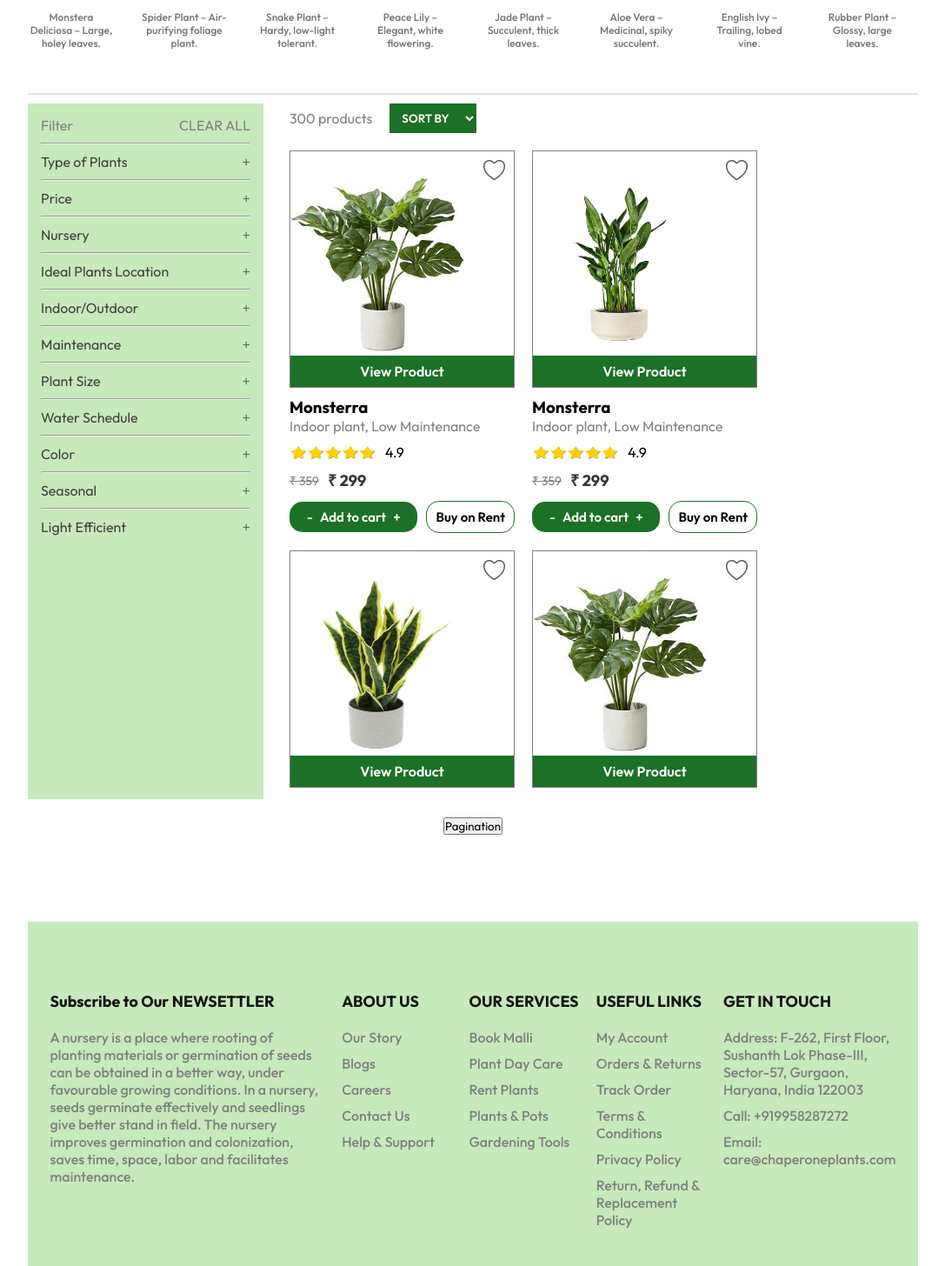
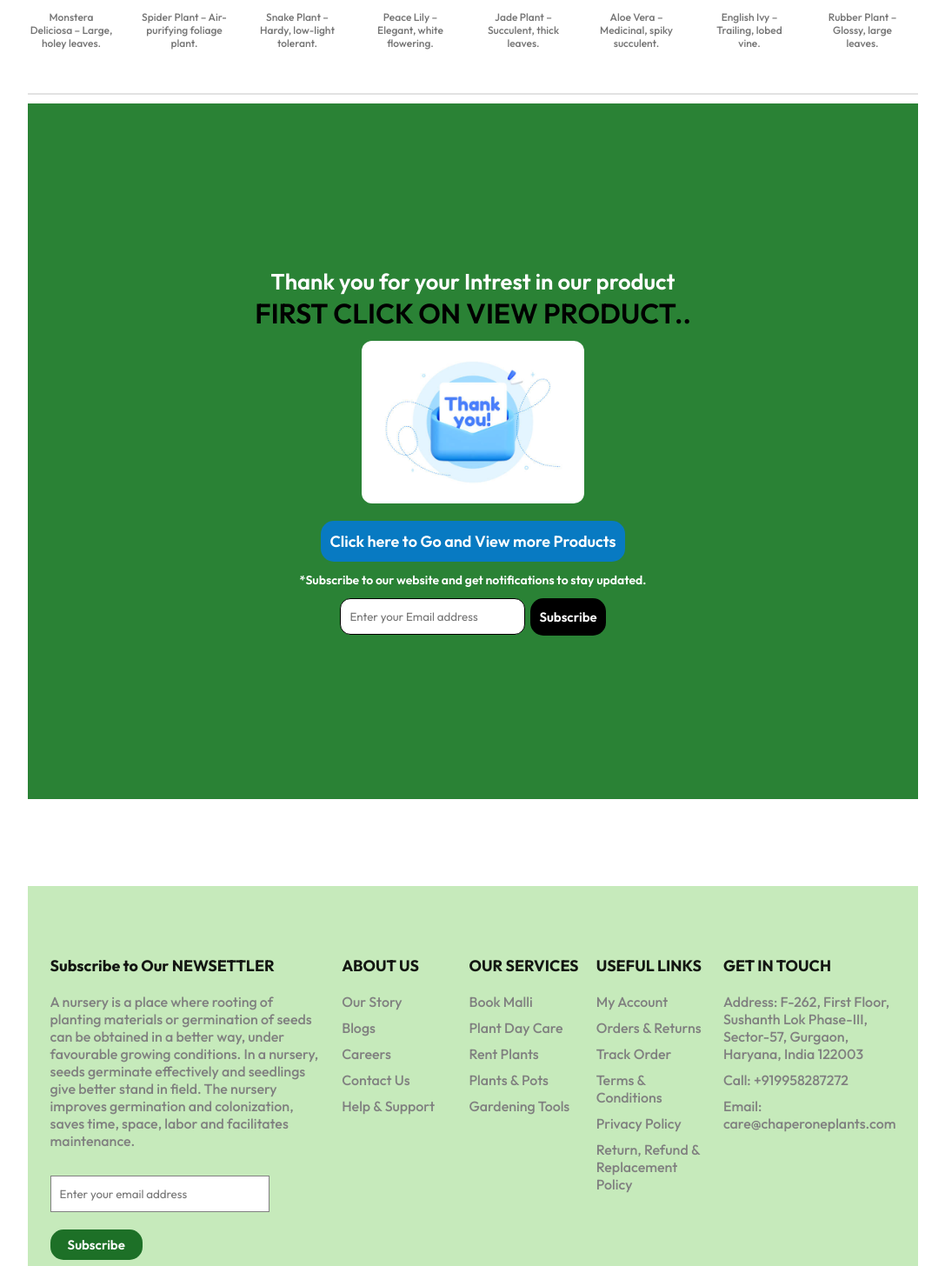
Before and after one commit to RupendraCHA/Easesmith_Assignment, a React (Vite) app in the folder E_Commerce_Listing_Page/: page /thankyou in a window 1280 px wide. Shown: the part 574-2030 px from the top of the page at 87% size, without its empty margins (96-1183 px from the left). Built offline with nearby package versions, Linux system fonts and the light colour scheme.

Commit message:
Adding Thankyou card

```diff
--- a/E_Commerce_Listing_Page/src/App.jsx
+++ b/E_Commerce_Listing_Page/src/App.jsx
@@ -1,13 +1,18 @@
 import React from 'react'
+import {Routes, Route} from 'react-router-dom'
 import Header from './components/Header/Header'
 import Footer from "./components/Footer/Footer.jsx"
 import ProductsListingPage from './components/ProductsListingPage/ProductsListingPage.jsx'
+import Thankyou from './components/ThankyouPage/Thankyou.jsx'
 
 const App = () => {
   return (
     <div className='app'>
       <Header/>
-      <ProductsListingPage/>
+      <Routes>
+        <Route exact path='/' element={<ProductsListingPage/>}></Route>
+        <Route exact path='/thankyou' element={<Thankyou/>}></Route>
+      </Routes>
       <Footer/>
     </div>
   )
--- a/E_Commerce_Listing_Page/src/components/Footer/Footer.css
+++ b/E_Commerce_Listing_Page/src/components/Footer/Footer.css
@@ -15,11 +15,30 @@
   color: black;
   opacity: 0.9;
 }
+.subscribe-button{
+  padding: 8px 20px;
+  background-color: #1d7027;
+  border: none;
+  cursor: pointer;
+  color: white;
+  display: flex;
+  align-items: center;
+  gap: 8px;
+  font-size: 15px;
+  font-weight: 600;
+  border-radius: 15px;
+}
 .footer-content {
   width: 100%;
   display: grid;
   grid-template-columns: 2.5fr 1fr 1fr 1fr 1fr;
   gap: 20px;
+}
+.footer-content-left input{
+  padding: 12px 10px;
+  width: 80%;
+  outline: none;
+  border: 1px solid grey;
 }
 .footer-content-left,
 .footer-content-center,
--- a/E_Commerce_Listing_Page/src/components/Footer/Footer.jsx
+++ b/E_Commerce_Listing_Page/src/components/Footer/Footer.jsx
@@ -13,6 +13,8 @@ const Footer = () => {
             under favourable growing conditions. In a nursery, seeds germinate effectively and seedlings give better stand in field.
             The nursery improves germination and colonization, saves time, space, labor and facilitates maintenance.
                     </p>
+                    <input type='email' placeholder='Enter your email address'/>
+                    <button className='subscribe-button'>Subscribe</button>
                 </div>
                 <div className='footer-content-center'>
                     <h2 className='section-heading'>ABOUT US</h2>
--- a/E_Commerce_Listing_Page/src/components/ProductItem/ProductItem.css
+++ b/E_Commerce_Listing_Page/src/components/ProductItem/ProductItem.css
@@ -29,6 +29,7 @@
             font-size: 16px;
             font-weight: 600;
             border: none;
+            cursor: pointer;
         }
     }
     .product-details{
--- a/E_Commerce_Listing_Page/src/components/ProductItem/ProductItem.jsx
+++ b/E_Commerce_Listing_Page/src/components/ProductItem/ProductItem.jsx
@@ -1,5 +1,7 @@
-import React from 'react'
+import React, { useContext } from 'react'
 import "./ProductItem.css"
+import {Link} from 'react-router-dom'
+import { StoreContext } from '../../context/StoreContext'
 
 const ProductItem = (props) => {
 
@@ -15,12 +17,14 @@ const ProductItem = (props) => {
       rating
     } = product
 
+    const {productDetails, setProductDetails} = useContext(StoreContext)
+
   return (
     <div className='product-item'>
       <div className='image-container'>
         <img className="wishlist-icon" src={wishlist_icon} alt='wishlistIcon'/>
         <img className='plant-image' src={image} alt={product_name}/>
-        <button>View Product</button>
+        <Link to="/thankyou" onClick={() => setProductDetails(product)}><button>View Product</button></Link>
       </div>
       <div className='product-details'>
         <h3>{product_name}</h3>
--- a/E_Commerce_Listing_Page/src/components/ProductsListingPage/ProductsListingPage.css
+++ b/E_Commerce_Listing_Page/src/components/ProductsListingPage/ProductsListingPage.css
@@ -1,7 +1,7 @@
 .products-listing-page{
     display: flex;
     gap: 30px;
-    height: 100vh;
+    height: 120vh;
 
     .left{
         flex: 0.5;
@@ -24,9 +24,6 @@
         display: flex;
         align-items: center;
         gap: 20px;
-        position: sticky;
-        top: 0;
-        z-index: 1;
 
         p{
             color: grey;
@@ -39,6 +36,7 @@
             color: white;
             font-weight: 600;
             width: 100px;
+            cursor: pointer;
         }
        }
        .product-items-list{
--- /dev/null
+++ b/E_Commerce_Listing_Page/src/components/ThankyouPage/Thankyou.css
@@ -0,0 +1,94 @@
+.thankyou{
+    height: 100vh;
+    background-color: #2a8235;
+    display: flex;
+    justify-content: space-around;
+    align-items: center;
+
+    .products-button{
+        display: flex;
+        justify-content: center;
+        .button{
+                padding: 12px 10px;
+                background-color: #087ac2;
+                border: none;
+                cursor: pointer;
+                color: #fff;
+                display: flex;
+                align-items: center;
+                gap: 8px;
+                font-size: 15px;
+                font-weight: 600;
+                border-radius: 15px;
+                margin-bottom: 12px;
+                font-size: max(1vw, 18px);
+        }
+    }
+
+    .thankyou-card{
+        text-align: center;
+        width: 50%;
+        img{
+            width: 20vw;
+            border-radius: 12px;
+            margin-bottom: 16px;
+        }
+        .thank-message{
+            font-size: max(2vw, 18px);
+            color: #fff;
+            font-weight: 600;
+            margin-bottom: 12px;
+        }
+        span{
+            font-size: max(2.5vw, 18px);
+            color: #000;
+        }
+        p{
+            font-size: max(1vw, 14px);
+            color: #fff;
+            font-weight: 600;
+        }
+        .user-email-address{
+            display: flex;
+            text-align: center;
+            align-items: center;
+            justify-content: center;
+            input{
+                padding: 12px 10px;
+                /* width: 60%; */
+                outline: none;
+                border: 1px solid black;
+                margin-top: 12px;
+                border-radius: 12px;
+                margin-right: 6px;
+            }
+            button{
+                padding: 12px 10px;
+                background-color: #000;
+                border: none;
+                cursor: pointer;
+                color: #fff;
+                display: flex;
+                align-items: center;
+                gap: 8px;
+                font-size: 15px;
+                font-weight: 600;
+                border-radius: 15px;
+                margin-top: 12px;
+
+            }
+        }
+    }
+}
+
+@media (max-width: 800px){
+    .thankyou{
+        flex-direction: column;
+        .thankyou-card{
+            width: 80%;
+            img{
+                width: 50vw;
+            }
+        }
+    }
+}
--- /dev/null
+++ b/E_Commerce_Listing_Page/src/components/ThankyouPage/Thankyou.jsx
@@ -0,0 +1,31 @@
+
+import { useContext } from "react"
+import "./Thankyou.css"
+import { StoreContext } from "../../context/StoreContext"
+import { Link } from "react-router-dom"
+
+const Thankyou = () => {
+
+    const {productDetails} = useContext(StoreContext)
+
+  return (
+    <div className='thankyou'>
+
+        <div className="thankyou-card">
+            <p className="thank-message">Thank you for your Intrest in our product <span>{productDetails.product_name}.</span></p>
+            <img src='./Thankyou.jpg' alt=''/>
+            <div className="products-button">
+                <Link to="/"><button className="button">Click here to Go and View more Products</button></Link>
+            </div>
+            <p>*Subscribe to our website and get notifications to stay updated.</p>
+            <div className="user-email-address">
+                <input type="email" placeholder="Enter your Email address"/>
+                <button>Subscribe</button>
+            </div>
+        </div>
+
+    </div>
+  )
+}
+
+export default Thankyou
--- a/E_Commerce_Listing_Page/src/context/StoreContext.jsx
+++ b/E_Commerce_Listing_Page/src/context/StoreContext.jsx
@@ -1,10 +1,16 @@
-import { createContext} from "react";
+import { createContext, useState} from "react";
 
 export const StoreContext = createContext(null)
 
 const StoreContextProvider = (props) => {
+
+    const [productDetails, setProductDetails] = useState({product_name: "FIRST CLICK ON VIEW PRODUCT."})
+
+    console.log(productDetails)
+
     const contextValue = {
-
+        productDetails,
+        setProductDetails
     }
     return (
         <StoreContext.Provider value={contextValue}>
```
Also changed, not shown: E_Commerce_Listing_Page/public/Thankyou.jpg (added).
